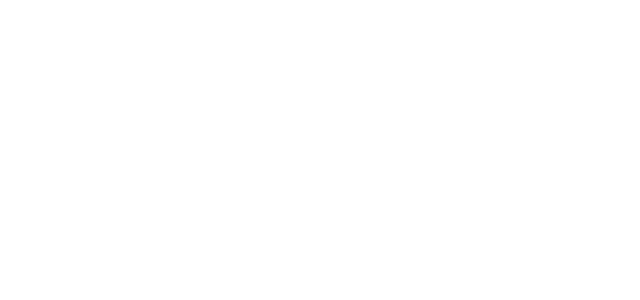
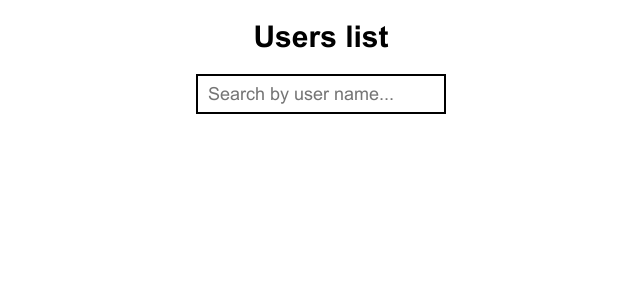
Before and after one commit to Szalkowski/users-list, a React (Create React App) app: page / in a window 1280 px wide. Shown: the top 300 px of the page, without its empty margins (319-959 px from the left). Built offline with nearby package versions, Linux system fonts and the light colour scheme; the HTML template or start-up script is replaced by a standard one.

Commit message:
create routing and add main page to it

```diff
--- a/src/App.js
+++ b/src/App.js
@@ -1,12 +1,21 @@
-import React, {Fragment} from "react";
-import {Header} from "./sections/header";
+import React from "react";
+import {
+    BrowserRouter as Router,
+    Switch,
+    Route
+} from "react-router-dom";
+import {MainPage} from "./page";
 import "./App.scss";
 
 function App() {
     return (
-        <Fragment>
-            <Header/>
-        </Fragment>
+        <Router>
+            <Switch>
+                <Route path="/">
+                    <MainPage/>
+                </Route>
+            </Switch>
+        </Router>
     );
 }
 
```
